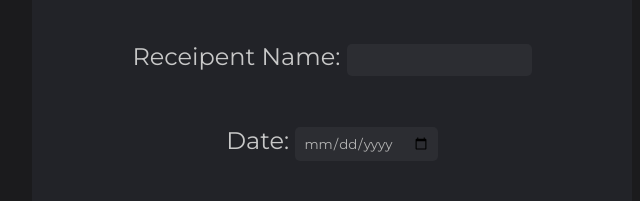
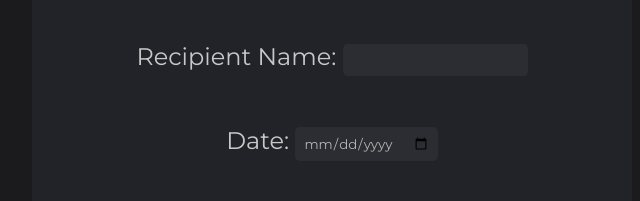
Before and after one commit to owojcikiewicz/shipping-labels, a website: page src/public/index.html in a window 1280 px wide. Shown: the part 266-467 px from the top of the page, 308-948 px from the left. Drawn offline with Linux system fonts and the light colour scheme.

Commit message:
grammar fix

```diff
--- a/src/public/index.html
+++ b/src/public/index.html
@@ -20,7 +20,7 @@
 
       <li>
         <div class="recipent-container">
-          <label class="recipent-container label">Receipent Name:</label>
+          <label class="recipent-container label">Recipient Name:</label>
           <input type="text">
         </div>
       </li>
```
